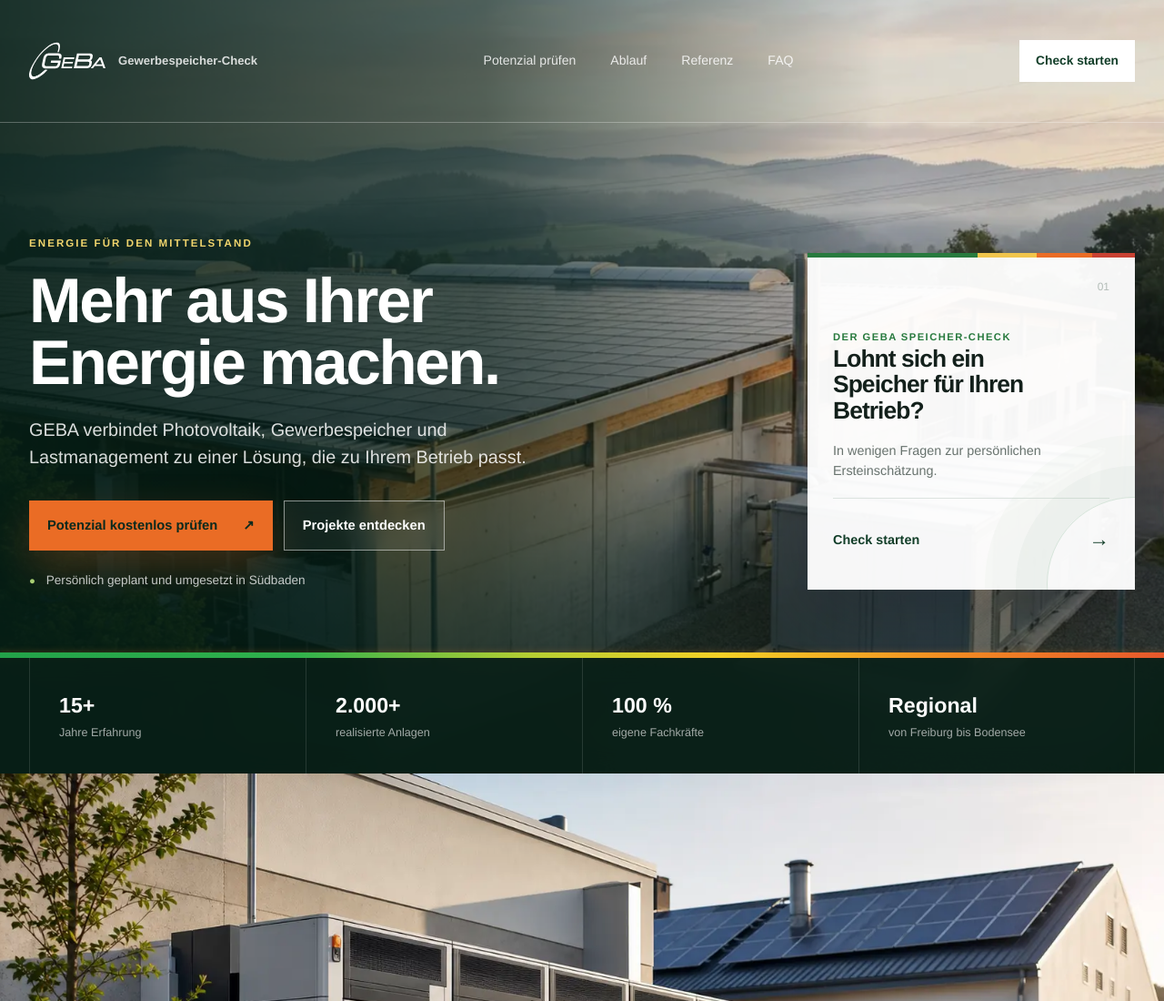
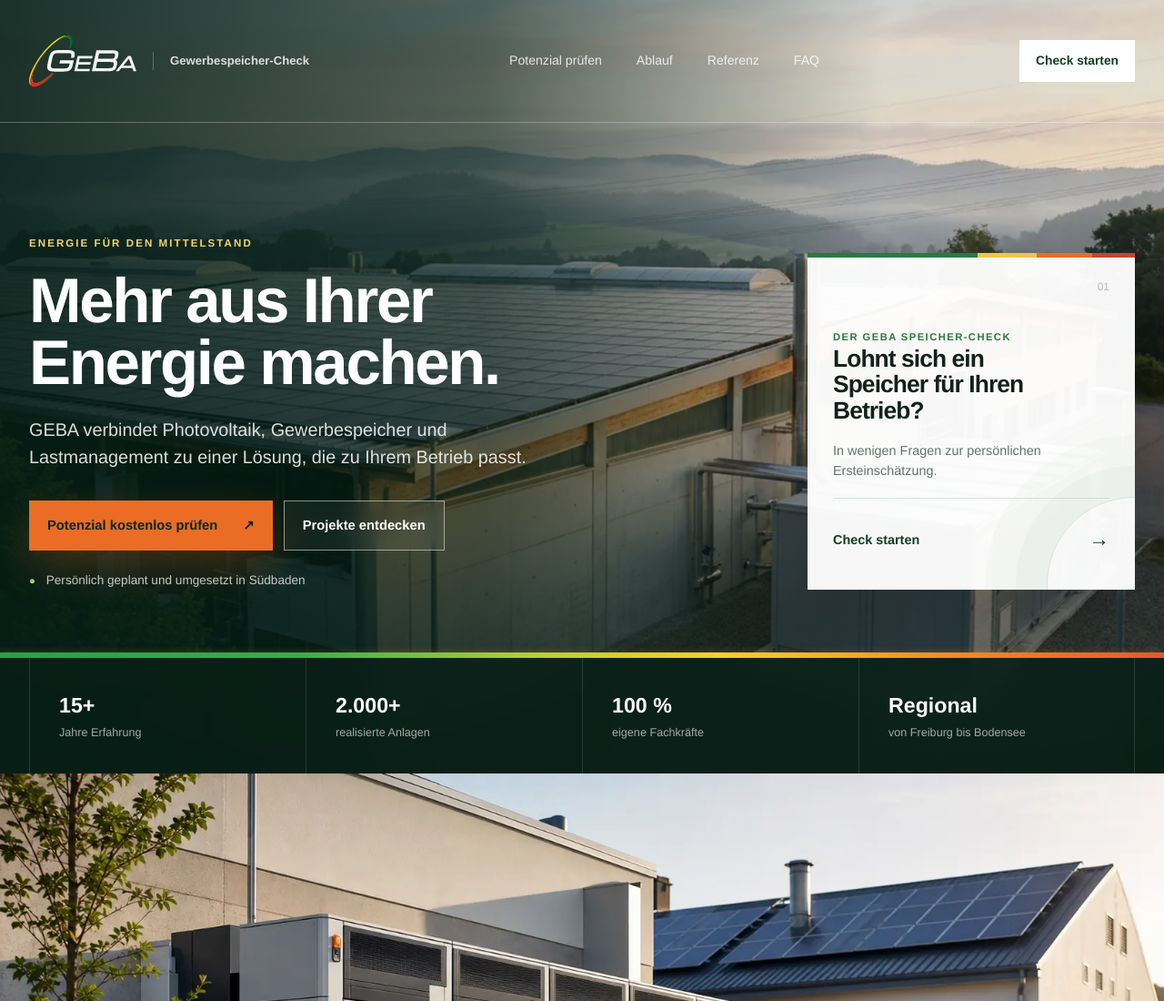
Before and after one commit to oliverwagner95/geba-speicher-check-demo, a website: page index.html in a window 1280 px wide. Shown: the top 1100 px of the page at 91% size. Drawn offline with Linux system fonts and the light colour scheme.

Commit message:
Strengthen GEBA header branding

```diff
--- a/index.html
+++ b/index.html
@@ -69,7 +69,7 @@
     <a class="skip-link" href="#main-content">Zum Inhalt springen</a>
     <header class="site-header">
       <a class="brand" href="#main-content" aria-label="GEBA Gewerbespeicher-Check">
-        <img src="./assets/geba-logo.svg" alt="GEBA Energie" width="250" height="104" />
+        <img src="./assets/geba-logo-white.svg" alt="GEBA Energie" width="250" height="104" />
         <span>Gewerbespeicher-Check</span>
       </a>
       <nav aria-label="Seitennavigation">
--- a/styles.css
+++ b/styles.css
@@ -50,9 +50,10 @@ button, input, select { font: inherit; }
   transition: background .28s ease, min-height .28s ease, box-shadow .28s ease;
 }
 .site-header.is-scrolled { min-height:72px; background:rgba(7,28,20,.94); box-shadow:0 10px 30px rgba(0,0,0,.14); backdrop-filter:blur(16px); }
-.brand { display: flex; align-items: center; gap: 14px; font-size: .82rem; font-weight: 700; }
-.brand img { width: 84px; filter: brightness(0) invert(1); }
-.brand span { opacity: .82; white-space: nowrap; }
+.brand { display: flex; align-items: center; gap: 18px; font-size: .82rem; font-weight: 700; }
+.brand img { width: 118px; filter: none; transition: width .28s ease; }
+.brand span { padding-left:18px; border-left:1px solid rgba(255,255,255,.3); opacity:.82; white-space:nowrap; }
+.site-header.is-scrolled .brand img { width: 98px; }
 nav { display: flex; justify-content: center; gap: clamp(18px, 3vw, 38px); font-size: .88rem; }
 nav a { opacity: .84; transition: opacity .2s; }
 nav a:hover { opacity: 1; }
@@ -346,7 +347,7 @@ input:focus, select:focus { outline:3px solid rgba(40,122,62,.13); border-color:
 @media (max-width: 720px) {
   .section-inner { width:min(100% - 32px, 620px); }
   .site-header { min-height:72px; padding:10px 16px; }
-  .brand img { width:72px; }
+  .brand img, .site-header.is-scrolled .brand img { width:94px; }
   .brand span, .header-cta { display:none; }
   .hero { min-height:auto; padding-bottom:0; }
   .hero-bg { inset:0 0 auto; height:500px; background-image:linear-gradient(180deg,rgba(4,25,18,.28),rgba(4,25,18,.86)),url("./assets/geba-gewerbe-hero-v1.webp"); background-position:62% center; }
```
